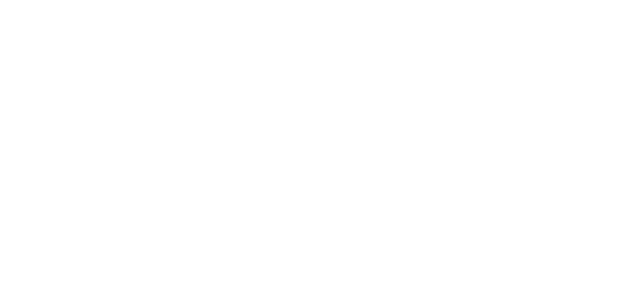
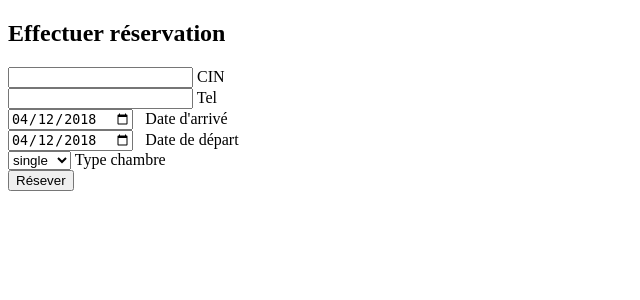
Before and after one commit to trikialaa/Hotel-Management-App, a PHP site: page /FormulaireReservation.php in a window 1280 px wide. Before the commit the part shown is empty. Shown: the top 300 px of the page, without its empty margins (0-640 px from the left). Run offline with PHP 8.4, Linux system fonts and the light colour scheme.

Commit message:
Formulaire réservation

```diff
--- a/OLD/FormulaireReservation.php
+++ b/OLD/FormulaireReservation.php
@@ -1,8 +1,74 @@
 <?php
-/**
- * Created by PhpStorm.
- * User: Mariem
- * Date: 18/04/2018
+if (isset($_POST['submit'])) {
+    try{
+        $db = new PDO('mysql:host=localhost;dbname=basehotel','root','');
+        $db->query("use basehotel");
+        $req=$db->prepare('INSERT INTO reservation(CIN, Numerotel, Date_arrive, Date_depart, TypeChambre) VALUES (?,?,?,?,?)') ;
+        $req->execute(array($_POST['cin'],$_POST['phone'],$_POST['arrive'],$_POST['depart'],$_POST['type']));
 
- * Time: 12:59
- */
+    }
+    catch (PDOException $e)
+    {
+        print"Erreur : ".$e->getMessage();
+        die();
+    }
+
+
+}
+?>
+<!DOCTYPE html>
+<html>
+<head>
+    <meta charset="UTF-8">
+    <title>Reservation</title>
+
+</head>
+<body>
+<form method="POST" action="" >
+    <div class="form-group">
+        <h2 class="heading">Effectuer réservation</h2>
+
+        <div class="controls">
+            <input type="text" id="cin" class="floatLabel" name="cin" required>
+            <label for="cin">CIN</label>
+        </div>
+
+        <div class="controls">
+            <input type="tel" id="phone" class="floatLabel" name="phone">
+            <label for="phone">Tel</label>
+        </div>
+
+    </div>
+
+    <div class="grid">
+
+        <div class="col-1-4 col-1-4-sm">
+            <div class="controls">
+                <input type="date" id="arrive" class="floatLabel" name="arrive" value="<?php echo date('Y-m-d'); ?>">
+                <label for="arrive" class="label-date"><i class="fa fa-calendar"></i>&nbsp;&nbsp;Date d'arrivé</label>
+            </div>
+        </div>
+        <div class="col-1-4 col-1-4-sm">
+            <div class="controls">
+                <input type="date" id="depart" class="floatLabel" name="depart" value="<?php echo date('Y-m-d'); ?>" />
+                <label for="depart" class="label-date"><i class="fa fa-calendar"></i>&nbsp;&nbsp;Date de départ</label>
+            </div>
+        </div>
+    </div>
+    <div class="controls">
+        <select class="floatLabel" name="liste" id="liste">
+            <option value="chambre single">single</option>
+            <option value="chambre double">double</option>
+            <option value="chambre triple">triple</option>
+        </select>
+        <label for="liste">Type chambre</label>
+    </div>
+    <div class="grid">
+        <input type="submit" name="submit" value="Résever" id="log">
+    </div>
+
+</form>
+
+
+</body>
+</html>
```
Also changed, not shown: CheckCIN.php (line endings or trailing spaces).
